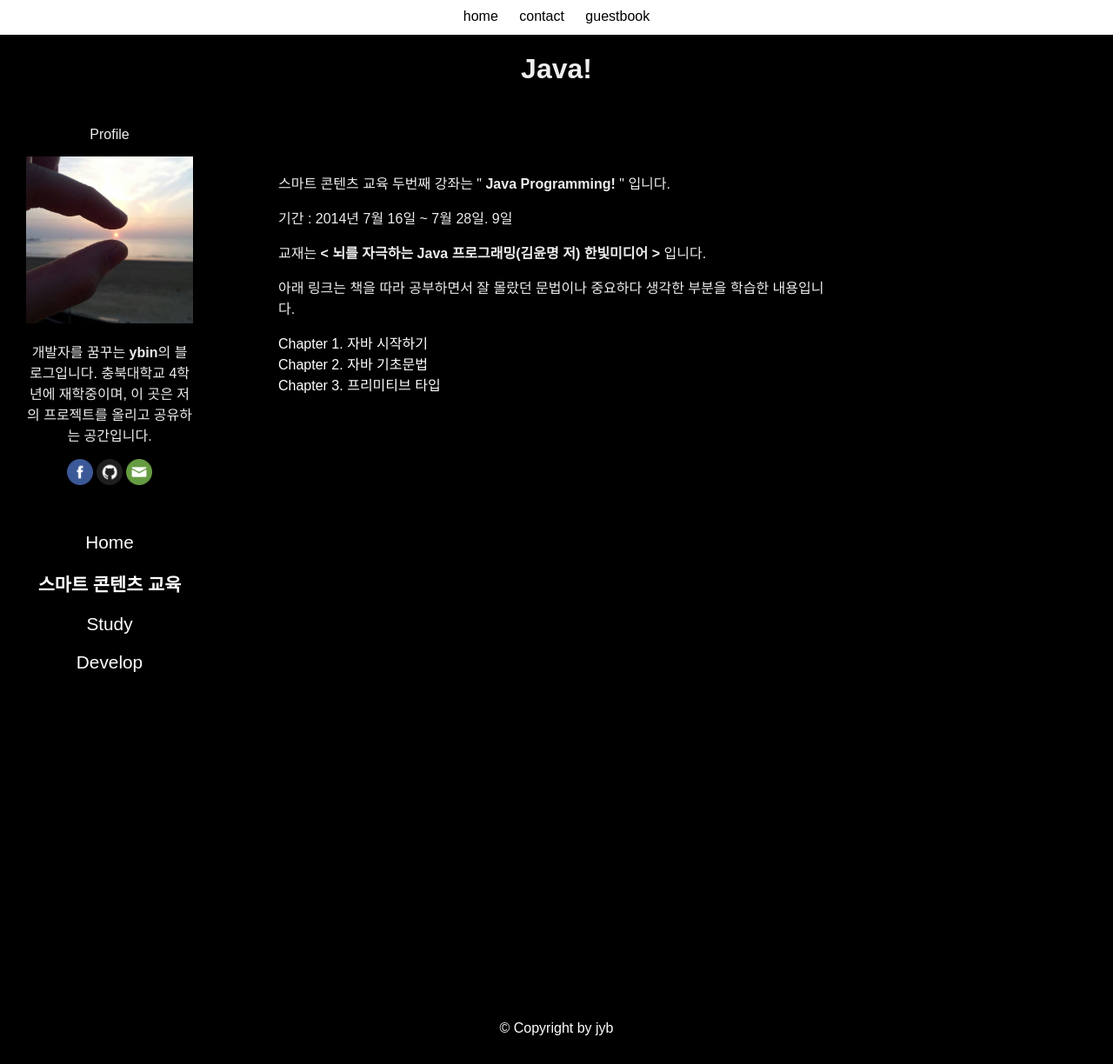
After one commit to jyb0823/blog, a PHP site: page /smart/java/java_index.php in a window 1280 px wide. The commit adds this page. Shown: the whole page at 87% size. Run offline with PHP 8.4, Linux system fonts and the light colour scheme.

Commit message:
modify favicon, image, css path and add java index, chapter1~3

```diff
--- a/includes/aside.php
+++ b/includes/aside.php
@@ -1,23 +1,23 @@
 <aside>
        <div id="profile">
            <p>Profile</p>
-           <img src="images/profile.jpg" alt="my profile image">
+           <img src="/images/profile.jpg" alt="my profile image">
            <p>개발자를 꿈꾸는 <strong>ybin</strong>의 블로그입니다. 충북대학교 4학년에 재학중이며, 이 곳은 저의 프로젝트를 올리고 공유하는 공간입니다.</p>
            <div id="socialMediaIcon">
-             <a href="http://facebook.com/jyb0823" target="_blank"><img src="images/facebook.png" style="width:30px; height: 30px" alt="facebook"></a>
-             <a href="http://github.com/jyb0823" target="_blank"><img src="images/github.png" style="width:30px; height: 30px" alt="github"></a>
-             <a href="mailto:jyb0823@gmail.com"><img src="images/email.png" style="width:30px; height: 30px" alt="gmail"></a>
+             <a href="http://facebook.com/jyb0823" target="_blank"><img src="/images/facebook.png" style="width:30px; height: 30px" alt="facebook"></a>
+             <a href="http://github.com/jyb0823" target="_blank"><img src="/images/github.png" style="width:30px; height: 30px" alt="github"></a>
+             <a href="mailto:jyb0823@gmail.com"><img src="/images/email.png" style="width:30px; height: 30px" alt="gmail"></a>
           </div>
        </div>
 
        <nav id="sideNav">
            <ul class="topMenu">
-               <li><a href="index.php">Home</a></li>
+               <li><a href="/index.php">Home</a></li>
                <li>
                    <a href="#"><b>스마트 콘텐츠 교육</b></a>
                    <ul class="subMenu">
-                       <li><a href="web.php">Web Programming</a></li>
-                       <li><a href="#" onclick="ready();">Java</a></li>
+                       <li><a href="/smart/web/web.php">Web Programming</a></li>
+                       <li><a href="/smart/java/java_index.php">Java</a></li>
                        <li><a href="#" onclick="ready();">MySQL</a></li>
                        <li class="last"><a href="#" onclick="ready();">Android</a></li>
                    </ul>
--- a/includes/layout.php
+++ b/includes/layout.php
@@ -9,12 +9,12 @@
  <meta name="author" content="Jang young bin">
 
  <meta name="viewport" content="width=device-width, initial-scale=1.0">
- <link rel="shortcut icon" href="images/favicon.ico" type="image/x-icon">
- <link rel="icon" href="images/favicon.ico" type="image/x-icon">
+ <link rel="shortcut icon" href="/images/favicon.ico" type="/image/x-icon">
+ <link rel="icon" href="/images/favicon.ico" type="/image/x-icon">
 
- <link rel="stylesheet" href="styles/style.css">
+ <link rel="stylesheet" href="/styles/style.css">
 
- <script type="text/javascript" src="javascripts/script.js"></script>
+ <script type="text/javascript" src="/javascripts/script.js"></script>
 <!--[if lt IE 9]>
 <script src="http://ie7-js.googlecode.com/svn/version/2.1(beta4)/IE9.js"></script>
 <![endif]-->
@@ -34,10 +34,10 @@
 	<nav id="topNav">
 		<a href="/index.php">home</a>
 		<a href="#" onclick="ready();">contact</a>
-		<a href="guestbook.php">guestbook</a>
-		<img id="imgMenu" src="images/menu.png" onclick="toggleMenu();">
+		<a href="/guestbook.php">guestbook</a>
+		<img id="imgMenu" src="/images/menu.png" onclick="toggleMenu();">
 		<ul id="toggleMenu" style="display: none;">
-               <li><a href="index.php">Home</a></li>
+               <li><a href="/index.php">Home</a></li>
                <li>
                    <a href="#"><b>스마트 콘텐츠 교육</b></a>
                    <ul class="subMenu">
--- a/index.php
+++ b/index.php
@@ -16,8 +16,8 @@
    		<p>제 홈페이지는 직접 HTML5, CSS3, JavaScript로 제작한 블로그 겸 포트폴리오  웹 페이지입니다.</p>
    		<p>웹 호스팅은 AWS(Amazon Web Service)를 통해 하였고, DNS는 까페24를 이용했습니다.</p>
    		<p>Blog 관련 소스는 왼쪽 프로필에 제 Github(고양이 그림)에 들어가시면 다운받을 수 있습니다.</p>
-   		<p>현재 블로그는 Desktop에만 맞추어서 제작이 되어서 핸드폰으로 보시면 레이아웃이 깨집니다. 추후에 모바일용 UI도 제작할 예정입니다. </p>
-   		<p>HTML5로 제작되었기 때문에 브라우저 이용시 <strong>IE 11, Chrome 35, Firefox 30</strong>에서 가장 최적화된 페이지를 보실 수 있습니다. <br />
+   		<p><strike>현재 블로그는 Desktop에만 맞추어서 제작이 되어서 핸드폰으로 보시면 레이아웃이 깨집니다. 추후에 모바일용 UI도 제작할 예정입니다.</strike>  &nbsp; <font color='red'>Responsive Design 수정 (`14.07.16)</font></p>
+   		<p>HTML5로 제작되었기 때문에 브라우저 이용시 <strong><ins>IE 11, Chrome 35, Firefox 30</ins></strong>에서 가장 최적화된 페이지를 보실 수 있습니다. <br />
    			IE 7, 8, 9, 10 에서 보실 경우, 레이아웃이 깨질 수 있습니다. </p>
    	</article>
    </section>
--- /dev/null
+++ b/smart/java/java_index.php
@@ -0,0 +1,28 @@
+<?php
+    include '../../includes/layout.php';
+?>
+<div id="container">
+	<header>
+		<h1>Java!</h1>
+	</header>
+
+	<?php
+		include '../../includes/aside.php';
+	?>
+
+	<section>
+		<p>스마트 콘텐츠 교육 두번째 강좌는 &quot; <strong>Java Programming!</strong> &quot; 입니다.</p>
+		<p>기간 : 2014년 7월 16일 ~ 7월 28일. 9일</p>
+		<p>교재는 <strong> &lt; 뇌를 자극하는 Java 프로그래밍(김윤명 저) 한빛미디어 &gt;</strong> 입니다.</p>
+		<p>아래 링크는 책을 따라 공부하면서 잘 몰랐던 문법이나 중요하다 생각한 부분을 학습한 내용입니다.</p>
+		<ul id="javaList">
+			<li><a href="/smart/java/chapter1.php">Chapter 1. 자바 시작하기</a></li>
+			<li><a href="/smart/java/chapter2.php">Chapter 2. 자바 기초문법</a></li>
+			<li><a href="/smart/java/chapter3.php">Chapter 3. 프리미티브 타입</a></li>
+		</ul>
+	</section>
+</div>
+
+<?php
+	include '../../includes/footer.php';
+?>
--- a/styles/style.css
+++ b/styles/style.css
@@ -78,7 +78,6 @@ aside {
 
 #profile img {
 	width: 100%;
-	height: 150px;
 }
 
 #socialMediaIcon > a:hover {
@@ -219,7 +218,6 @@ td {
 
 	#profile img {
 		width: 100%;
-		height: 100px;
 	}
 
 	#sideNav {
@@ -264,7 +262,6 @@ td {
     section {
     	position: relative;
     	width: 100%;
-    	height: 100%;
     	margin-top: 150px;
     }
 
```
Also changed, not shown: smart/java/chapter1.php (added, +20 -0 lines), smart/java/chapter2.php (added, +23 -0 lines), smart/java/chapter3.php (added, +19 -0 lines), smart/web/web.php (renamed from web.php, +6 -6 lines).
